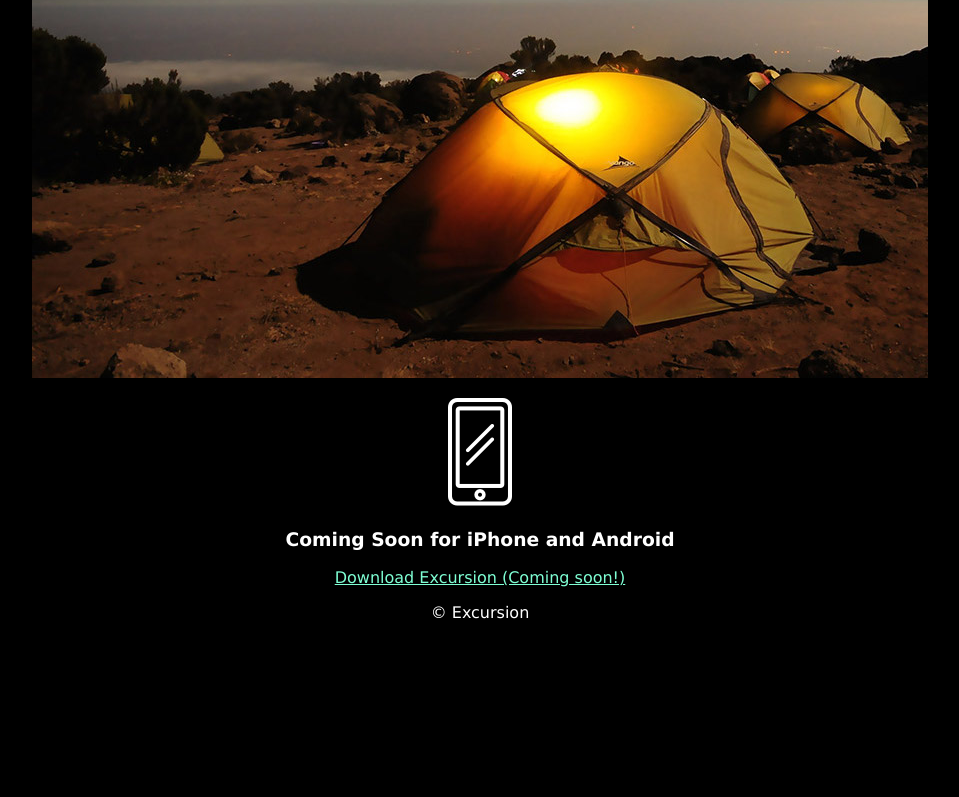
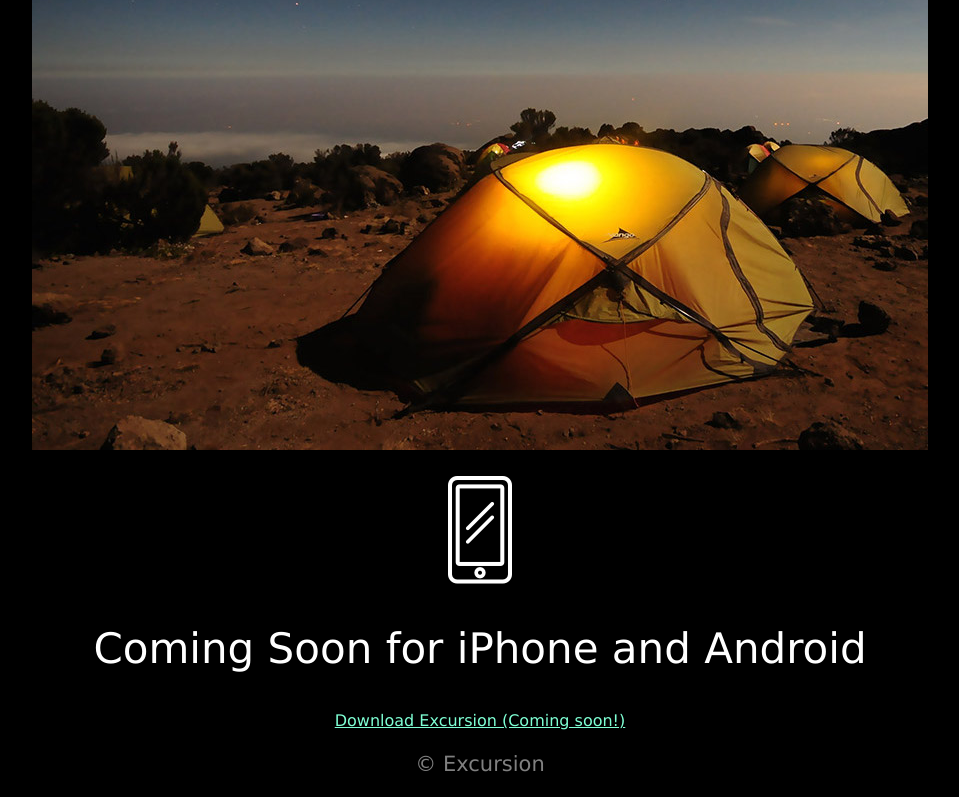
Before and after one commit to josh-tournier/excursion, a plain HTML site: page index.html in a window 1280 px wide. Shown: the part 566-1363 px from the top of the page, without its empty margins (160-1119 px from the left). Before the commit the page ends 1196 px from the top, so only its background shows below. Drawn offline with Linux system fonts and the light colour scheme.

Commit message:
Finish CSS Styling

```diff
--- a/index.html
+++ b/index.html
@@ -18,11 +18,11 @@
       <p>Excursion remembers places you like, and recommends new points of interest around you.</p>
       <p><img src="resources/images/camp.jpg" alt="Camp setup at night"></p>
       <p><img src="resources/images/phone.png" alt="iPhone Logo"></p>
-      <h3>Coming Soon for iPhone and Android</h3>
+      <h2>Coming Soon for iPhone and Android</h2>
       <p><a href="#header-banner">Download Excursion (Coming soon!)</a></p>
     </main>
     <footer>
-      &copy; Excursion
+      <p>&copy; Excursion</p>
     </footer>
   </body>
 </html>
--- a/resources/css/style.css
+++ b/resources/css/style.css
@@ -10,7 +10,22 @@ h1 {
   font-size: 50px;
 }
 
+h2 {
+  font-weight: 300;
+  font-size: 42px;
+}
+
 a {
   color: Aquamarine;
   font-size: 16px;
 }
+
+p {
+  color: Gray;
+  font-size: 21px;
+}
+
+.footer {
+  text-align: right;
+  color: Gray;
+}
```
